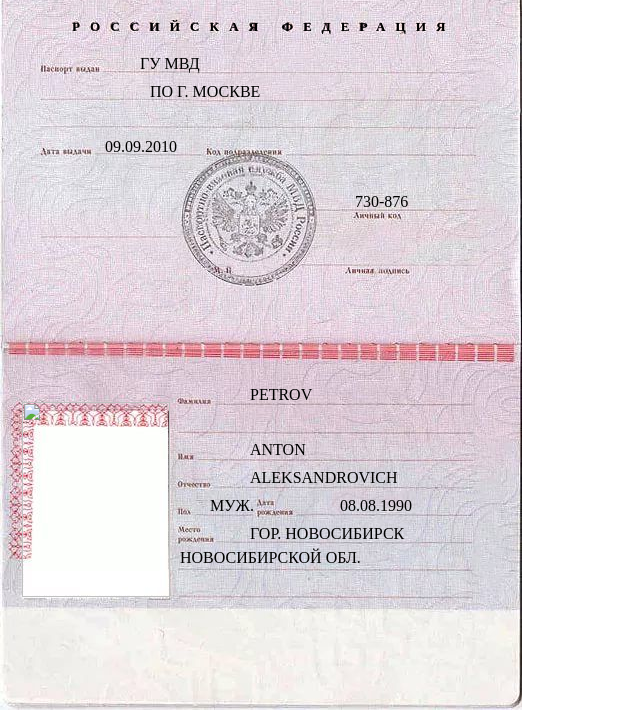
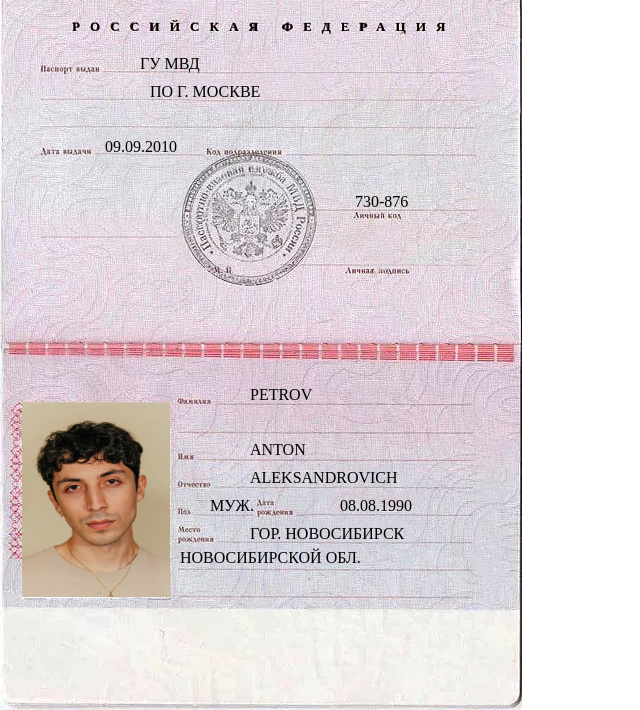
Before and after one commit to quizo666/quizo666.github.io, a plain HTML site: page english_passport.html in a window 1280 px wide. Shown: the part 58-768 px from the top of the page, without its empty margins (0-640 px from the left). Drawn offline with Linux system fonts and the light colour scheme; files whose address does not match are found by name.

Commit message:
Update english_passport.html

```diff
--- a/english_passport.html
+++ b/english_passport.html
@@ -19,7 +19,7 @@
         <p class="date-of-rec">09.09.2010</p>
         <p class="subdiv-code">730-876</p>
 
-        <img class="passport-photo" src="../src/img/worker1-pass.png">
+        <img class="passport-photo" src="img/worker1-pass.png">
         <p class="surname">PETROV</p>
         <p class="full-name"> ANTON </p>
         <p class="fath-name">ALEKSANDROVICH</p>
```
